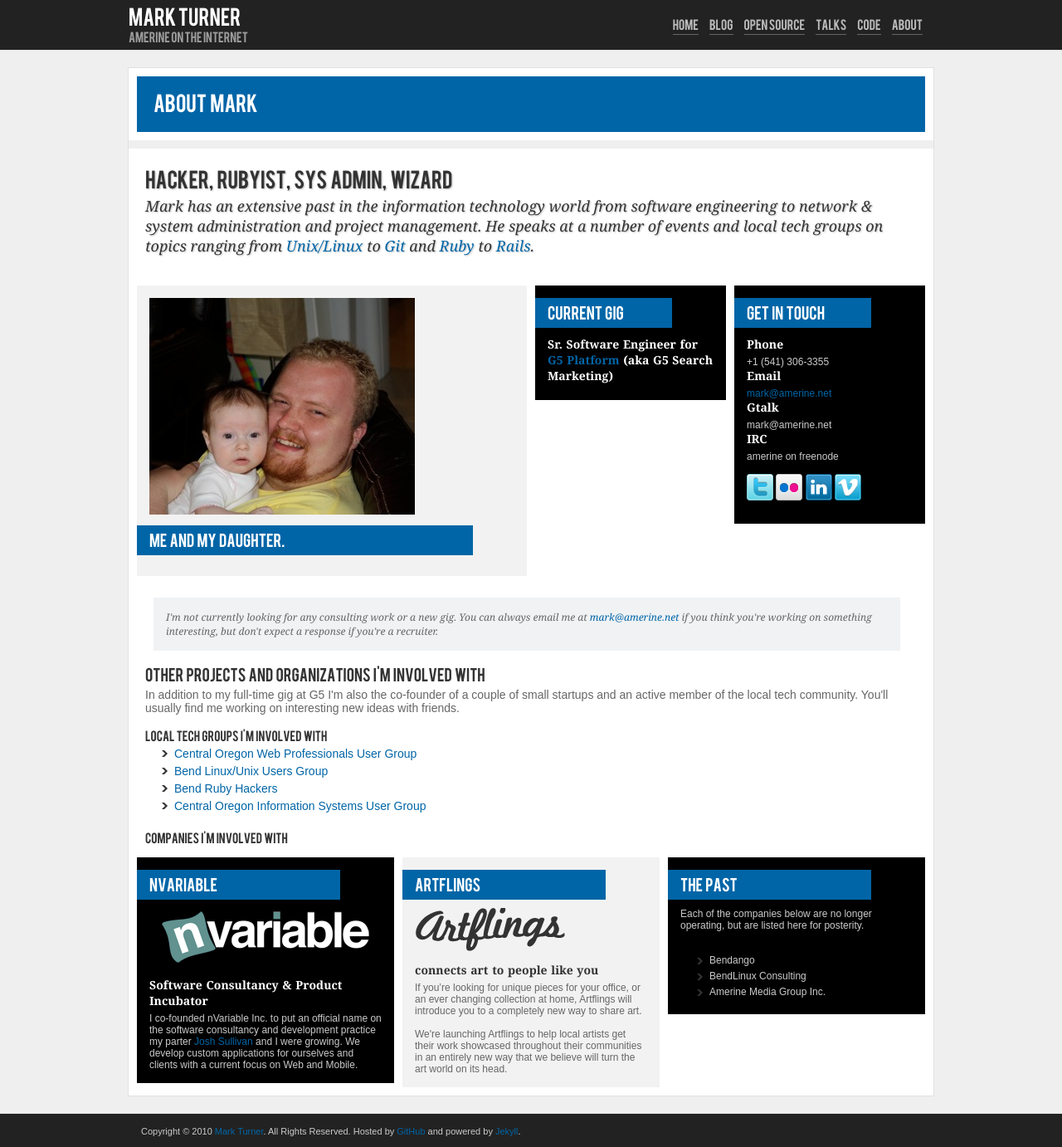
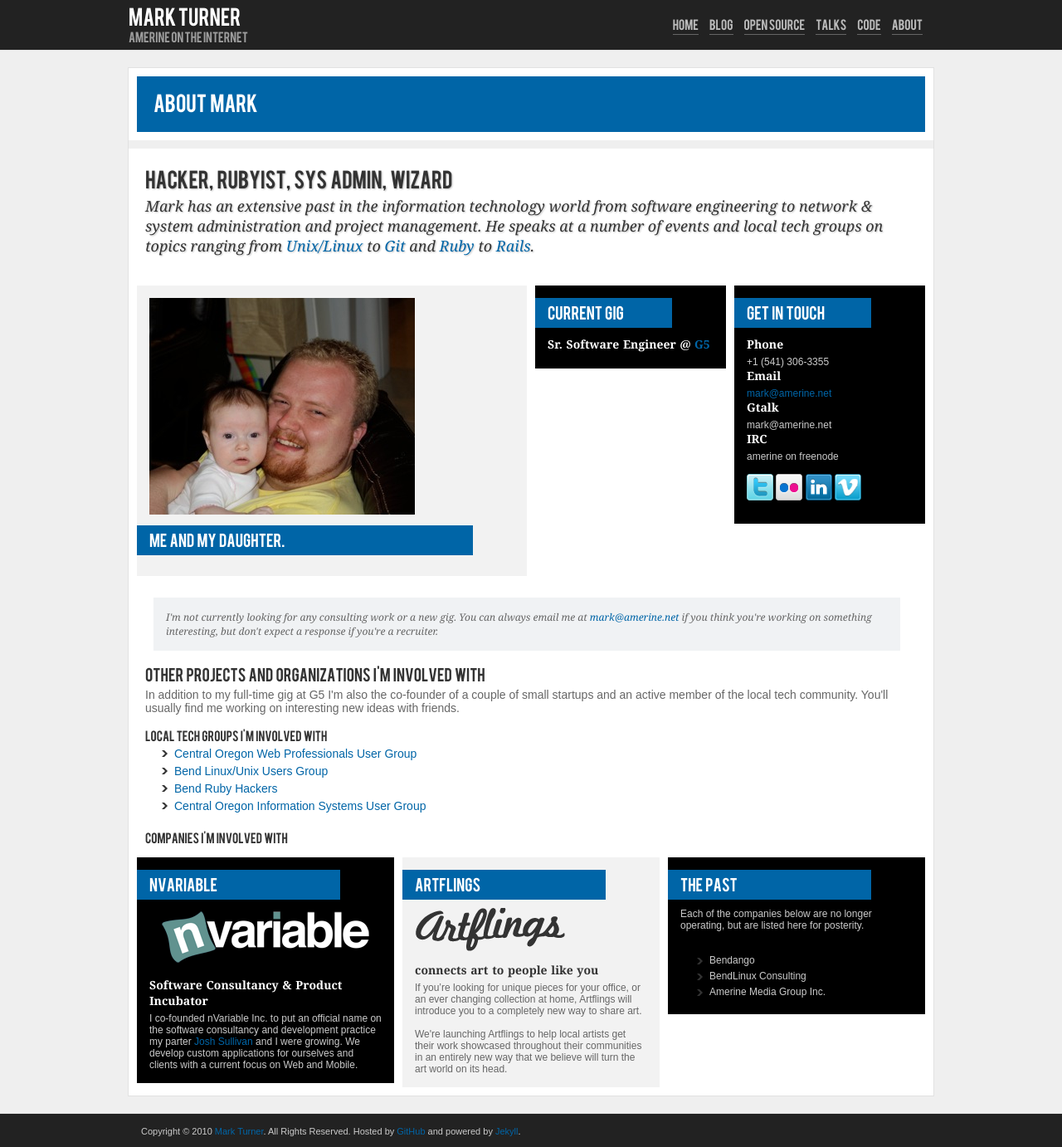
Before and after one commit to amerine/amerine.github.com, a Jekyll site: the page built from about.html, in a window 1280 px wide. Shown: the whole page at 83% size. Built offline with Jekyll 4.4.1, drawn with Linux system fonts in a browser that asks for light colours; Markdown is read by kramdown in place of the engine named in the settings; comment, search, counter and statistics services are not loaded.

Commit message:
Correct business name

```diff
--- a/about.html
+++ b/about.html
@@ -26,7 +26,7 @@
 <div class="box black one_quarter">
     <div class="contents">
         <div class="title"><h2>Current Gig</h2></div>
-        <h3>Sr. Software Engineer for <a href="http://g5platform.com">G5 Platform</a> (aka G5 Search Marketing)</h3>
+        <h3>Sr. Software Engineer @ <a href="http://g5platform.com">G5</a></h3>
     </div>
 </div>
 
```
